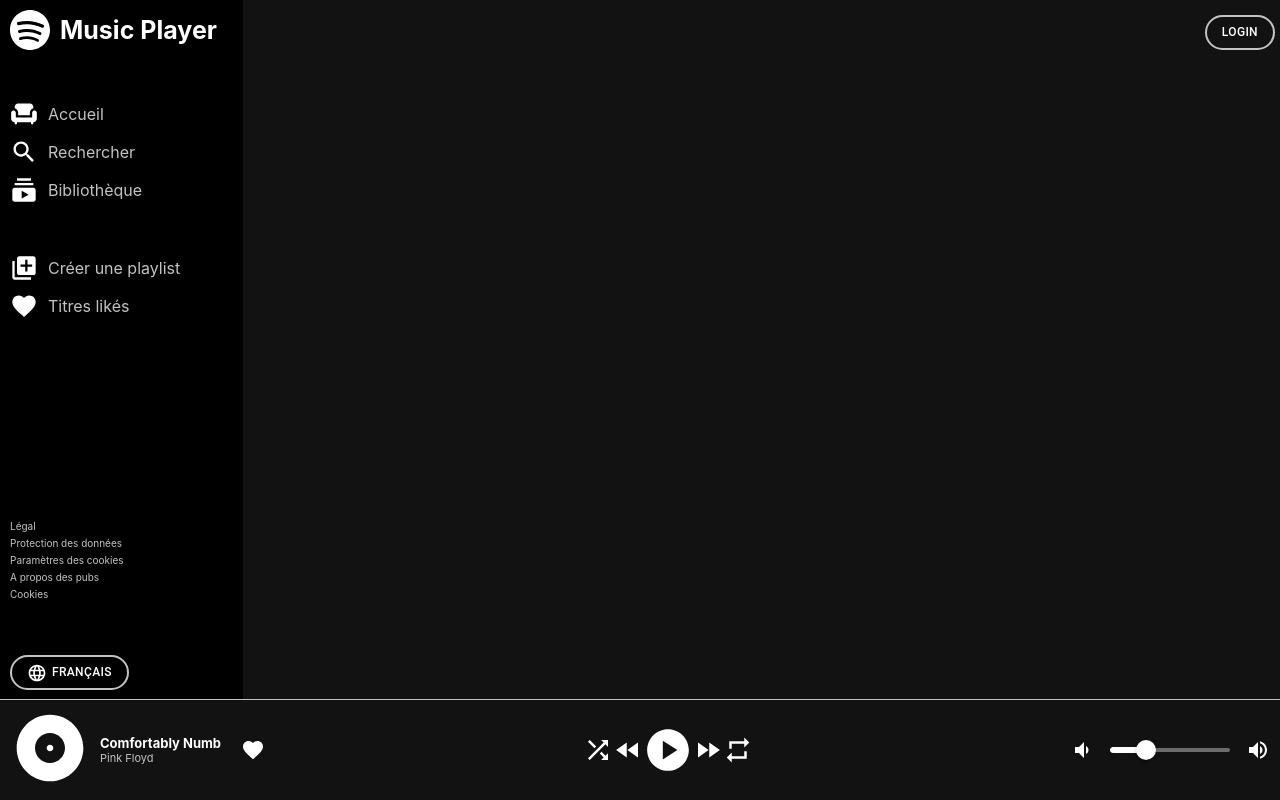
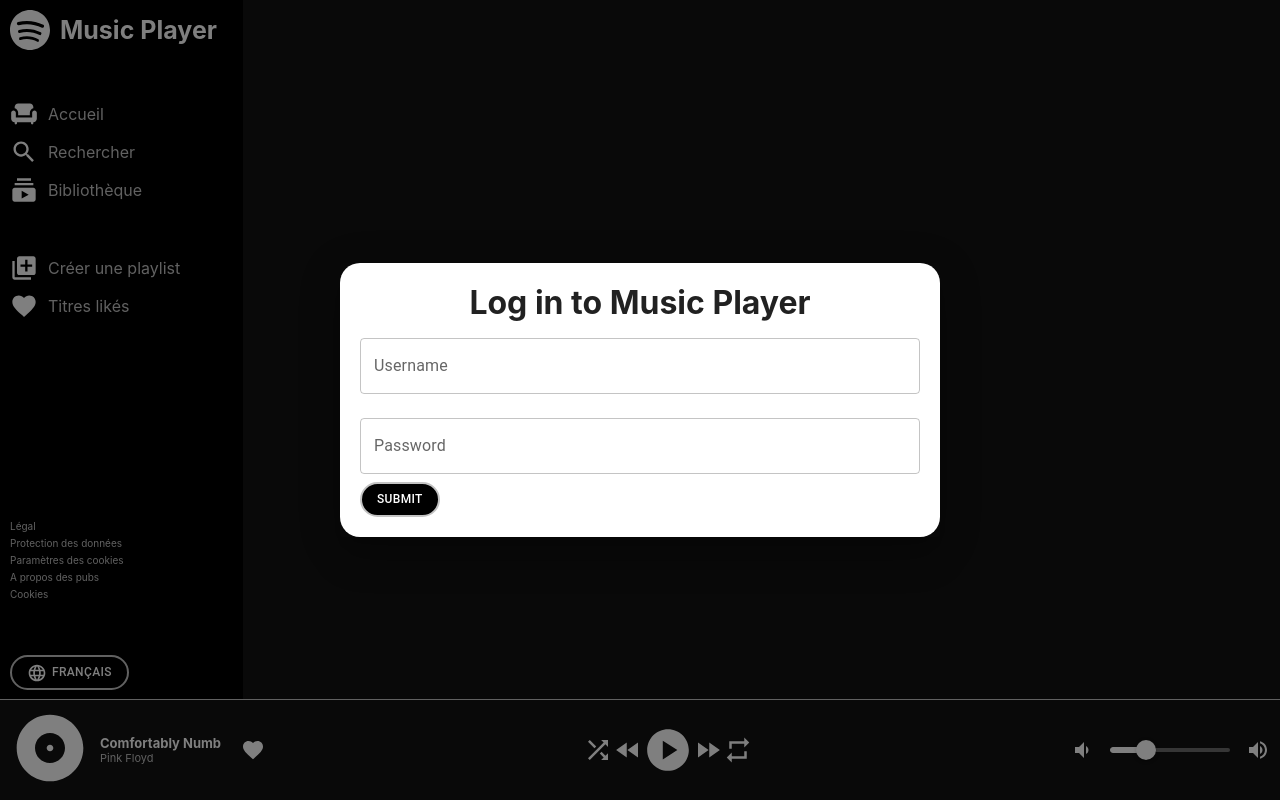
Before and after one commit to F067/Clone_Spotify, a React (Vite) app in the folder CLIENT/: page /Home in a window 1280 px wide. Built offline with nearby package versions, Linux system fonts and the light colour scheme; no server answers.

Commit message:
layout & formular

```diff
--- a/CLIENT/src/App.jsx
+++ b/CLIENT/src/App.jsx
@@ -1,13 +1,9 @@
 import React, { useEffect } from 'react';
+import { BrowserRouter} from 'react-router-dom';
 import { callPost } from './Utils';
 import { useDispatch } from 'react-redux';
 import { setAccessToken, setExpiresAt, setTokenType } from './Store/Token/slice';
-import { BrowserRouter, Routes, Route } from 'react-router-dom';
-import Home from './Screens/Home';
-import Login from './Screens/Login';
-import Library from './Screens/Library';
-import Playlist from './Screens/Playlist';
-import FavoriteSongs from './Screens/FavoriteSongs';
+import Layout from './Screens/Layout';
 import './App.css'
 
 function App() {
@@ -23,25 +19,15 @@ function App() {
         dispatch(setAccessToken(accessToken));
         dispatch(setExpiresAt(Date.now() + expiresIn * 1000));
         dispatch(setTokenType(tokenType))
-
       })
       .catch(error => {
         console.error('Error fetching Spotify access token:', error);
       });
   }, []);
 
-
   return (
     <BrowserRouter>
-      <Routes>
-        <Route exact path="/" element={<Home />} />
-        <Route path="/Home" element={<Home />} />
-        <Route path="/Login" element={<Login />} />
-        <Route path="/Library" element={<Library />} />
-        {/* <Route path="/SignIn" element={<SignIn />} /> */}
-        <Route path="/playlist" element={<Playlist />} />
-        <Route path="/FavoriteSongs" element={<FavoriteSongs />} />
-      </Routes>
+      <Layout />
     </BrowserRouter>
   )
 }
--- a/CLIENT/src/Components/Formular.jsx
+++ b/CLIENT/src/Components/Formular.jsx
@@ -1,7 +1,10 @@
 import React, { useState } from 'react';
-import { TextField, Button, createTheme, ThemeProvider } from '@mui/material';
+import { TextField, Button } from '@mui/material';
 
-function Formular() {
+function Formular(props) {
+
+  const {setOpen} = props
+
   const [formData, setFormData] = useState({
     username: '',
     password: ''
@@ -13,25 +16,14 @@ function Formular() {
 
   const handleSubmit = (e) => {
     e.preventDefault();
+    setOpen(false)
     // Traitement du formulaire
   };
 
-
-  const theme = createTheme({
-    palette: {
-      mode: 'light',
-      background: {
-        default: '#ffffff'
-      }
-    }
-  });
-
-
   return (
-    <ThemeProvider theme={theme}>
     <div style={{ display: "flex", justifyContent: "center" }}>
-        <div style={{ display: "flex", justifyContent: "center", flexDirection: "column", backgroundColor: "black", borderRadius: "20px", width: "auto", height: "auto", padding: "20px" }}>
-          <h1 style={{ fontWeight: "bold", textAlign: "center" }}>Log in to MusicPlayer</h1>
+      <div style={{ display: "flex", justifyContent: "center", flexDirection: "column", backgroundColor: "white", borderRadius: "20px", width: "auto", height: "auto", padding: "20px" }}>
+        <h1 style={{ fontWeight: "bold", textAlign: "center" }}>Log in to Music Player</h1>
         <form onSubmit={handleSubmit}>
           <TextField
             name="username"
@@ -41,12 +33,6 @@ function Formular() {
             variant="outlined"
             margin="normal"
             fullWidth
-              InputProps={{
-                style: { color: "#ffffff", backgroundColor: "white" }
-              }}
-              InputLabelProps={{
-                style: { color: "#e0e0e0" },
-              }}
           />
           <TextField
             name="password"
@@ -57,21 +43,15 @@ function Formular() {
             margin="normal"
             fullWidth
             type="password"
-              InputProps={{
-                style: { color: "#ffffff", backgroundColor: "white" }
-              }}
-              InputLabelProps={{
-                style: { color: "#e0e0e0" }
-              }}
           />
-            <Button type="submit" style={{ fontSize: 12, backgroundColor: "black" }} variant='outlined'>
+          <Button
+            type="submit"
+            style={{ fontSize: 12, backgroundColor: "black" }} variant='outlined'>
             Submit
           </Button>
         </form>
       </div>
     </div>
-    </ThemeProvider>
-
   );
 }
 
--- a/CLIENT/src/Components/Loader.jsx
+++ b/CLIENT/src/Components/Loader.jsx
@@ -4,11 +4,9 @@ import LinearProgress from '@mui/material/LinearProgress';
 
 function Loader() {
     return (
-
         <Stack sx={{ width: '100%', color: 'grey.500' }} spacing={2}>
             <LinearProgress color="inherit" />
         </Stack>
-
     )
 }
 
--- a/CLIENT/src/Components/Player.jsx
+++ b/CLIENT/src/Components/Player.jsx
@@ -8,11 +8,9 @@ import FastForwardIcon from '@mui/icons-material/FastForward';
 import RepeatIcon from '@mui/icons-material/Repeat';
 import RepeatOneIcon from '@mui/icons-material/RepeatOne';
 import ShuffleIcon from '@mui/icons-material/Shuffle';
-import Box from '@mui/material/Box';
-import Stack from '@mui/material/Stack';
-import Slider from '@mui/material/Slider';
 import VolumeDown from '@mui/icons-material/VolumeDown';
 import VolumeUp from '@mui/icons-material/VolumeUp';
+import {Box, Stack, Slider} from '@mui/material';
 
 export default function Player() {
     const [volume, setVolume] = useState(30);
@@ -20,7 +18,6 @@ export default function Player() {
     const [isLiked, setIsLiked] = useState(false)
     const [isRepeat, setIsRepeat] = useState(false)
     const [isRandom, setIsRandom] = useState(false)
-
 
     const handleChange = (event, newValue) => {
         setVolume(newValue);
--- a/CLIENT/src/Screens/Home.jsx
+++ /dev/null
@@ -1,22 +0,0 @@
-import React from 'react'
-import Sidebar from '../Components/Sidebar'
-import Player from '../Components/Player'
-import { Button } from '@mui/material';
-import { Link } from 'react-router-dom'
-
-function Home() {
-  return (
-    <div style={{ display: "flex" }}>
-      <Sidebar />
-      <Player />
-      <div style={{ display: "flex", justifyContent: "end", width: "100vw" }}>
-        <Link to="/Login">
-          <div style={{ marginTop: 10, padding: 5 }}>
-            <Button style={{ fontSize: 12 }} variant='outlined'>Login</Button>
-          </div>
-        </Link>
-      </div>
-    </div>
-  )
-}
-export default Home
--- /dev/null
+++ b/CLIENT/src/Screens/Layout.jsx
@@ -0,0 +1,51 @@
+import React, { useState } from 'react'
+import { Dialog } from '@mui/material';
+import { Routes, Route } from 'react-router-dom';
+import Library from './Library';
+import Playlist from './Playlist';
+import FavoriteSongs from './FavoriteSongs';
+import Sidebar from '../Components/Sidebar'
+import Player from '../Components/Player'
+import Formular from '../Components/Formular';
+
+function Hello() {
+  return (
+    <div>
+      Hello
+    </div>
+  )
+}
+function Layout() {
+
+  const [open, setOpen] = useState(true);
+
+  const handleClose = (e, r) => {
+    if (r = "backdropClick") {
+      return
+    } else {
+      setOpen(false)
+    }
+  }
+
+  return (
+    <div style={{ display: "flex" }}>
+      <Dialog
+        open={open}
+        onClose={handleClose}
+        PaperProps={{ style: { backgroundColor: 'transparent' } }} >
+        <Formular setOpen={setOpen} />
+      </Dialog>
+      <Sidebar />
+      <Player />
+      <div style={{ display: "flex", justifyContent: "center", alignItems: "center", width: "100%" }}>
+        <Routes>
+          <Route exact path="/" element={<Hello />} />
+          <Route path="/Library" element={<Library />} />
+          <Route path="/playlist" element={<Playlist />} />
+          <Route path="/FavoriteSongs" element={<FavoriteSongs />} />
+        </Routes>
+      </div>
+    </div>
+  )
+}
+export default Layout
--- a/CLIENT/src/Screens/Library.jsx
+++ b/CLIENT/src/Screens/Library.jsx
@@ -1,5 +1,4 @@
 import React from 'react'
-import Home from './Home'
 
 function Library() {
   return (
--- a/CLIENT/src/Screens/Login.jsx
+++ /dev/null
@@ -1,21 +0,0 @@
-import React from 'react'
-import Formular from '../Components/Formular'
-import { Button } from '@mui/material';
-import { Link } from 'react-router-dom'
-
-function Login() {
-  return (
-    <div>
-      <div style={{ display: "flex", justifyContent: "end", width: "100vw", height:"100%" }}>
-        <Link to="/">
-          <div style={{ marginTop: 10, padding: 5 }}>
-            <Button style={{ fontSize: 12 }} variant='outlined'>Home</Button>
-          </div>
-        </Link>
-      </div>
-      <Formular />
-    </div >
-  )
-}
-
-export default Login
```
Also changed, not shown: CLIENT/src/Screens/SignIn.jsx (deleted, +0 -9 lines), 1 other file (tests, documents, lock files or other folders). Lines whose indentation alone changed are shown as unchanged.
